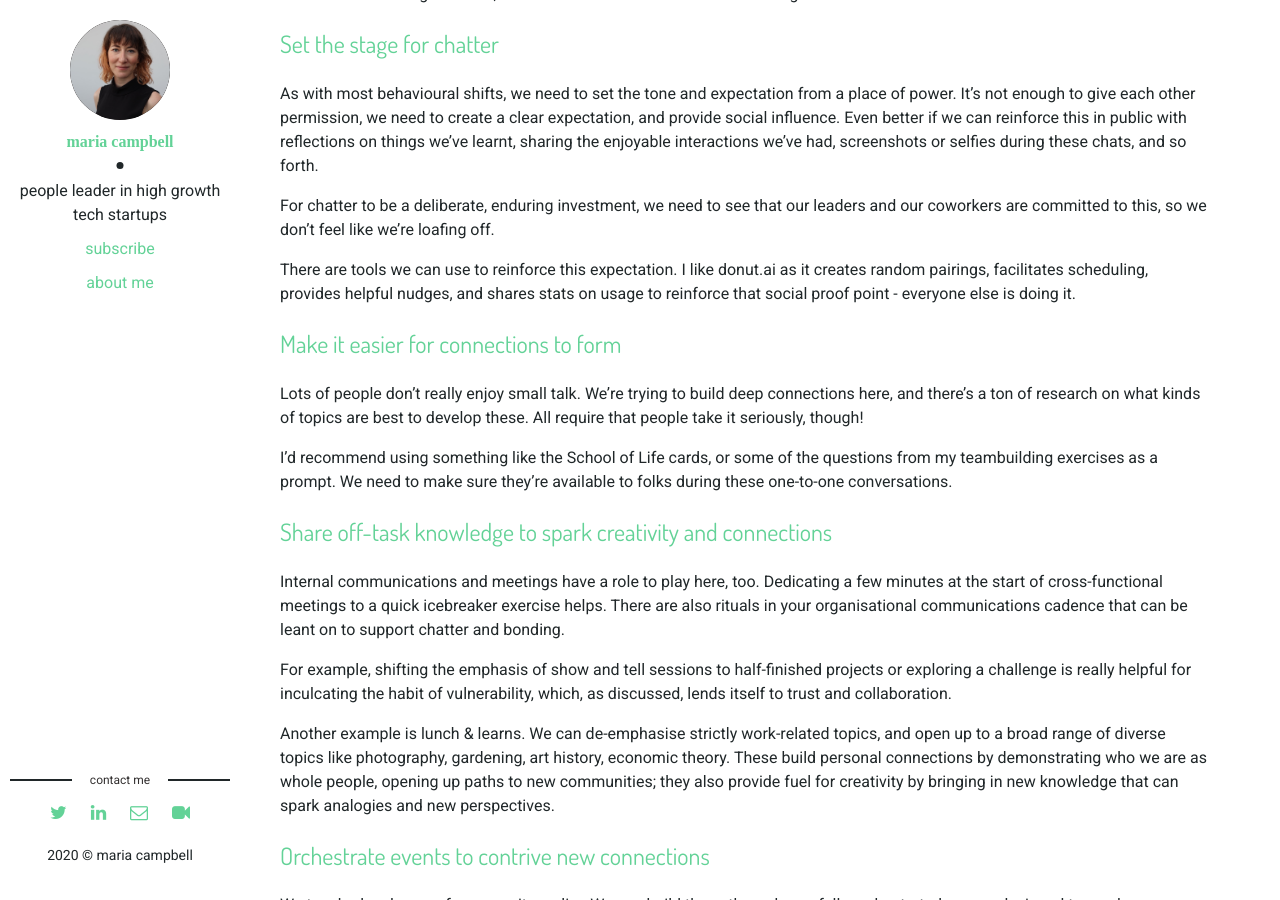
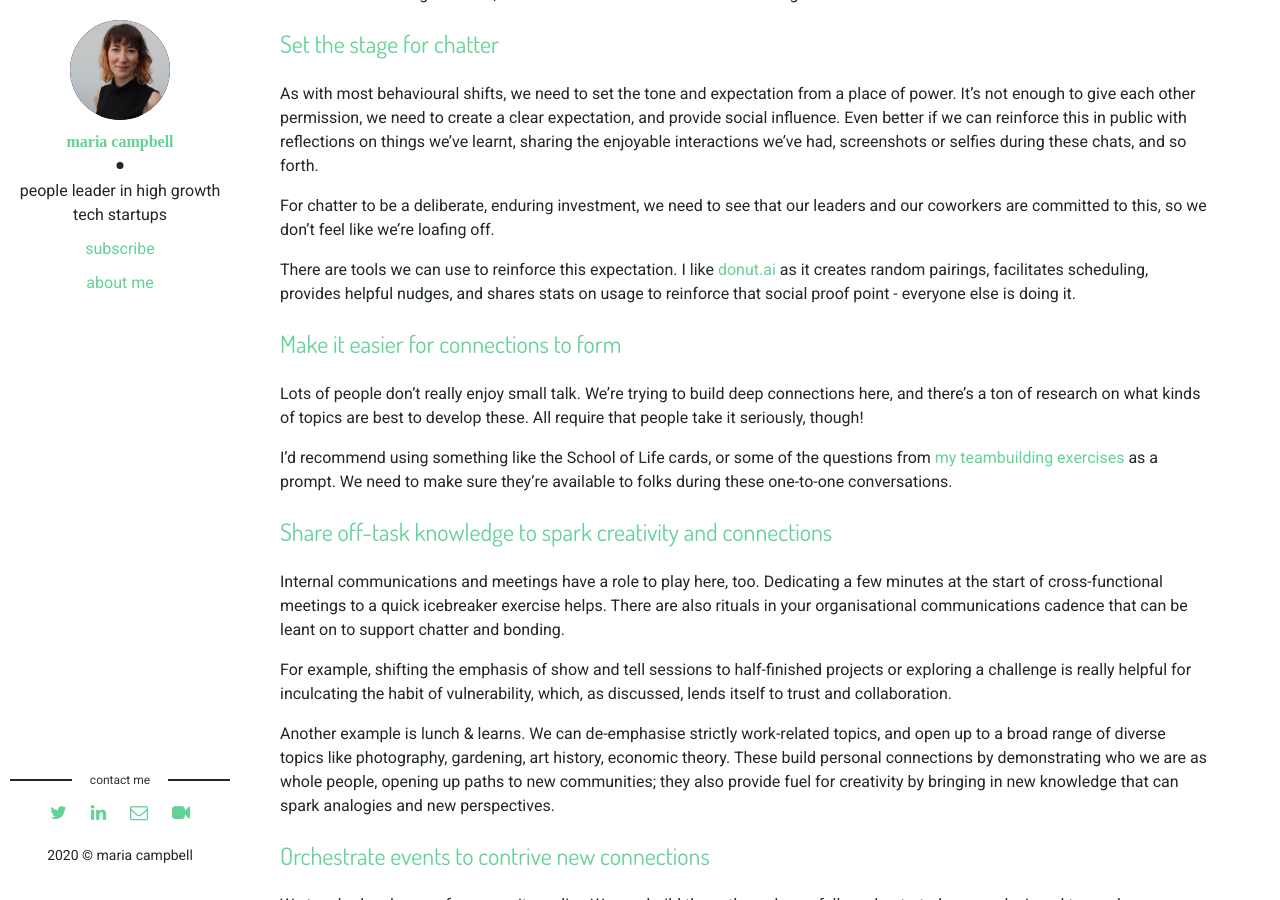
Before and after one commit to moyni/moyni.github.io, a Jekyll site: the page built from _posts/2020-11-22-chatter.markdown, in a window 1280 px wide and 900 px high, scrolled down 5074 px. Built offline with Jekyll 4.4.1, drawn with Linux system fonts in a browser that asks for light colours; part of the change alters nothing that is shown.

```diff
--- a/_posts/2020-11-22-chatter.markdown
+++ b/_posts/2020-11-22-chatter.markdown
@@ -126,13 +126,13 @@ As with most behavioural shifts, we need to set the tone and expectation from a
 
 For chatter to be a deliberate, enduring investment, we need to see that our leaders and our coworkers are committed to this, so we don’t feel like we’re loafing off.
 
-There are tools we can use to reinforce this expectation. I like donut.ai as it creates random pairings, facilitates scheduling, provides helpful nudges, and shares stats on usage to reinforce that social proof point - everyone else is doing it.
+There are tools we can use to reinforce this expectation. I like [donut.ai](https://www.donut.com/intros/) as it creates random pairings, facilitates scheduling, provides helpful nudges, and shares stats on usage to reinforce that social proof point - everyone else is doing it.
 
 ## Make it easier for connections to form
 
 Lots of people don’t really enjoy small talk. We’re trying to build deep connections here, and there’s a ton of research on what kinds of topics are best to develop these. All require that people take it seriously, though!
 
-I’d recommend using something like the School of Life cards, or some of the questions from my teambuilding exercises as a prompt. We need to make sure they’re available to folks during these one-to-one conversations.
+I’d recommend using something like the School of Life cards, or some of the questions from [my teambuilding exercises](https://lowercaseopinions.com/teambuilding) as a prompt. We need to make sure they’re available to folks during these one-to-one conversations.
 
 ## Share off-task knowledge to spark creativity and connections
 
```
